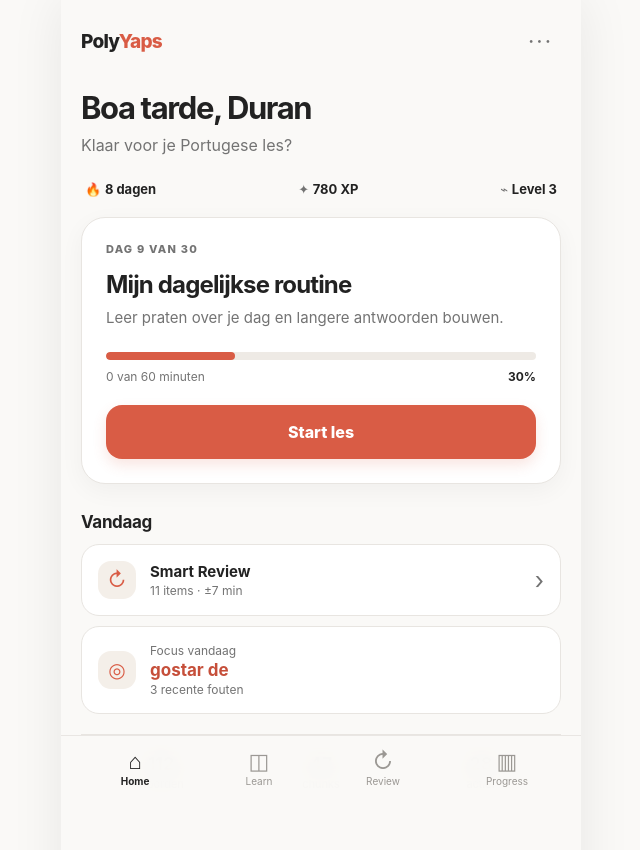
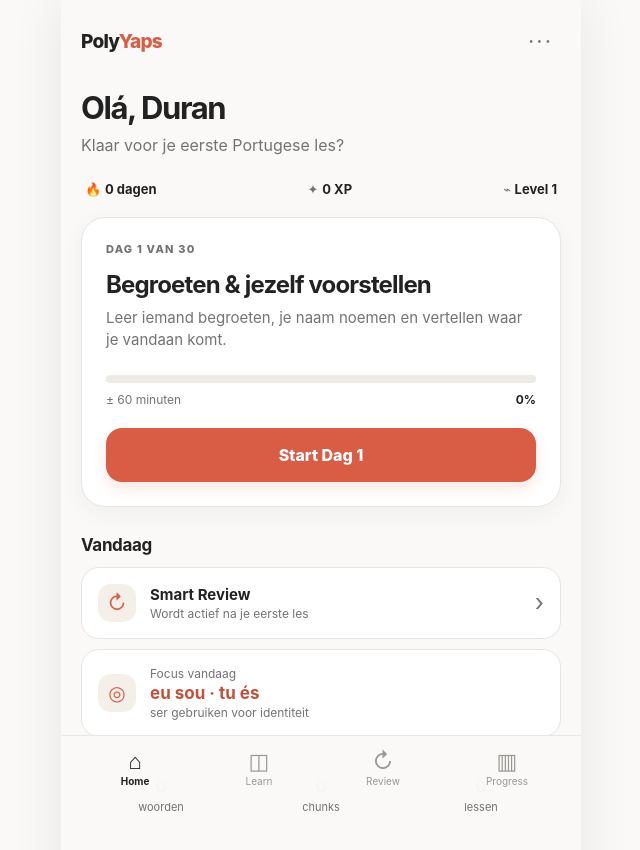
Before and after one commit to dielissentrading-commits/PolyYaps, a React (Vite) app: page / in a window 1280 px wide. Shown: the top 850 px of the page, without its empty margins (319-959 px from the left). Built offline with nearby package versions, Linux system fonts and the light colour scheme.

Commit message:
feat: connect app shell to real day 1 progress

```diff
--- a/src/App.tsx
+++ b/src/App.tsx
@@ -1,7 +1,8 @@
 import { useState } from 'react';
 import { BottomNav } from './components/BottomNav';
 import { LessonOverlay } from './components/LessonOverlay';
-import { lessons, reviewItems, skills } from './data/mockData';
+import { lessons } from './data/mockData';
+import { loadProgress, type ProgressState } from './lib/progress';
 
 type Tab = 'home' | 'learn' | 'review' | 'progress';
 
@@ -9,7 +10,10 @@ function Stars({ count = 0 }: { count?: number }) {
   return <span className="stars" aria-label={`${count} sterren`}>{'★'.repeat(count)}{'☆'.repeat(Math.max(0, 3 - count))}</span>;
 }
 
-function Home({ onStartLesson, onGoReview }: { onStartLesson: () => void; onGoReview: () => void }) {
+function Home({ progress, onStartLesson, onGoReview }: { progress: ProgressState; onStartLesson: () => void; onGoReview: () => void }) {
+  const completed = progress.completedDays.includes(1);
+  const dayOne = progress.dayResults[1];
+
   return (
     <main className="page home-page">
       <header className="brand-row">
@@ -18,72 +22,76 @@ function Home({ onStartLesson, onGoReview }: { onStartLesson: () => void; onGoRe
       </header>
 
       <section className="greeting">
-        <h1>Boa tarde, Duran</h1>
-        <p>Klaar voor je Portugese les?</p>
+        <h1>Olá, Duran</h1>
+        <p>{completed ? 'Je eerste Portugese les staat in de boeken.' : 'Klaar voor je eerste Portugese les?'}</p>
       </section>
 
       <div className="stat-strip">
-        <span>🔥 <strong>8 dagen</strong></span>
-        <span>✦ <strong>780 XP</strong></span>
-        <span>⌁ <strong>Level 3</strong></span>
+        <span>🔥 <strong>{progress.streak} {progress.streak === 1 ? 'dag' : 'dagen'}</strong></span>
+        <span>✦ <strong>{progress.totalXp} XP</strong></span>
+        <span>⌁ <strong>Level {progress.totalXp >= 100 ? 2 : 1}</strong></span>
       </div>
 
       <section className="daily-card">
-        <div className="eyebrow">DAG 9 VAN 30</div>
-        <h2>Mijn dagelijkse routine</h2>
-        <p>Leer praten over je dag en langere antwoorden bouwen.</p>
-        <div className="progress-line"><span style={{ width: '30%' }} /></div>
-        <div className="card-meta"><span>0 van 60 minuten</span><strong>30%</strong></div>
-        <button className="primary-button" onClick={onStartLesson}>Start les</button>
+        <div className="eyebrow">{completed ? 'DAG 1 AFGEROND' : 'DAG 1 VAN 30'}</div>
+        <h2>Begroeten & jezelf voorstellen</h2>
+        <p>{completed ? `Je scoorde ${dayOne?.score ?? 0}%. Herhalen mag altijd.` : 'Leer iemand begroeten, je naam noemen en vertellen waar je vandaan komt.'}</p>
+        <div className="progress-line"><span style={{ width: completed ? '100%' : '0%' }} /></div>
+        <div className="card-meta"><span>{completed ? 'Les voltooid' : '± 60 minuten'}</span><strong>{completed ? <Stars count={dayOne?.stars ?? 1} /> : '0%'}</strong></div>
+        <button className="primary-button" onClick={onStartLesson}>{completed ? 'Herhaal Dag 1' : 'Start Dag 1'}</button>
       </section>
 
       <section className="section-block">
         <div className="section-heading"><h3>Vandaag</h3></div>
         <button className="action-card" onClick={onGoReview}>
           <span className="action-icon">↻</span>
-          <span className="action-copy"><strong>Smart Review</strong><small>11 items · ±7 min</small></span>
+          <span className="action-copy"><strong>Smart Review</strong><small>{completed ? 'Je eerste items zijn opgeslagen' : 'Wordt actief na je eerste les'}</small></span>
           <span className="chevron">›</span>
         </button>
         <div className="focus-card">
           <span className="action-icon">◎</span>
-          <div className="action-copy"><small>Focus vandaag</small><strong>gostar de</strong><span>3 recente fouten</span></div>
+          <div className="action-copy"><small>{completed ? 'Volgende les' : 'Focus vandaag'}</small><strong>{completed ? 'Dag 2 · Persoonlijke informatie' : 'eu sou · tu és'}</strong><span>{completed ? 'Leeftijd, woonplaats en talen' : 'ser gebruiken voor identiteit'}</span></div>
         </div>
       </section>
 
       <section className="mini-mastery">
-        <div><strong>112</strong><span>woorden</span></div>
-        <div><strong>47</strong><span>chunks</span></div>
-        <div><strong>28</strong><span>actief</span></div>
+        <div><strong>{progress.learnedWords.length}</strong><span>woorden</span></div>
+        <div><strong>{progress.learnedChunks.length}</strong><span>chunks</span></div>
+        <div><strong>{progress.completedDays.length}</strong><span>lessen</span></div>
       </section>
     </main>
   );
 }
 
-function Learn({ onStartLesson }: { onStartLesson: () => void }) {
+function Learn({ progress, onStartLesson }: { progress: ProgressState; onStartLesson: () => void }) {
+  const dayOne = progress.dayResults[1];
   return (
     <main className="page learn-page">
       <header className="page-header">
         <div><div className="eyebrow">30 DAGEN</div><h1>Je route door Portugal</h1></div>
-        <span className="route-progress">8/30</span>
+        <span className="route-progress">{progress.completedDays.length}/30</span>
       </header>
-      <p className="lead compact">Elke les brengt je dichter bij een gesprek dat echt bruikbaar voelt.</p>
+      <p className="lead compact">Dag 1 is nu volledig speelbaar. De rest van het curriculum staat al klaar voor de volgende releases.</p>
 
       <section className="learning-path">
         {lessons.map((lesson, index) => {
+          const dayOneComplete = lesson.day === 1 && progress.completedDays.includes(1);
+          const status = lesson.day === 1 ? (dayOneComplete ? 'complete' : 'current') : 'upcoming';
           const isChallenge = lesson.day % 5 === 0;
           return (
             <div className="path-row" key={lesson.day}>
               <div className={`path-line ${index === lessons.length - 1 ? 'last' : ''}`} />
               <button
-                className={`path-node ${lesson.status} ${isChallenge ? 'challenge' : ''}`}
-                onClick={lesson.status === 'current' ? onStartLesson : undefined}
+                className={`path-node ${status} ${isChallenge ? 'challenge' : ''}`}
+                onClick={lesson.day === 1 ? onStartLesson : undefined}
+                aria-label={`Dag ${lesson.day}: ${lesson.title}`}
               >
-                <span>{isChallenge ? '✦' : lesson.status === 'complete' || lesson.status === 'challenge' ? '✓' : lesson.day}</span>
+                <span>{dayOneComplete ? '✓' : isChallenge ? '✦' : lesson.day}</span>
               </button>
-              <div className={`path-copy ${lesson.status}`}>
+              <div className={`path-copy ${status}`}>
                 {lesson.city && <small>{lesson.city.toUpperCase()}</small>}
                 <strong>Dag {lesson.day} · {lesson.title}</strong>
-                <span>{lesson.phase}{lesson.stars ? ' · ' : ''}{lesson.stars ? <Stars count={lesson.stars} /> : null}</span>
+                <span>{lesson.phase}{lesson.day === 1 && dayOne?.stars ? ' · ' : ''}{lesson.day === 1 && dayOne?.stars ? <Stars count={dayOne.stars} /> : null}</span>
               </div>
             </div>
           );
@@ -93,83 +101,85 @@ function Learn({ onStartLesson }: { onStartLesson: () => void }) {
   );
 }
 
-function Review() {
+function Review({ progress }: { progress: ProgressState }) {
+  const hasContent = progress.completedDays.includes(1);
+  const reviewItems = [
+    ['olá', 'hallo'],
+    ['obrigado', 'bedankt'],
+    ['português', 'Portugees'],
+    ['Sou neerlandês.', 'Ik ben Nederlands.'],
+    ['Como te chamas?', 'Hoe heet je?'],
+  ];
+
   return (
     <main className="page review-page">
-      <header className="page-header">
-        <div><div className="eyebrow">SLIM HERHALEN</div><h1>Smart Review</h1></div>
-      </header>
-      <p className="lead compact">PolyYaps kiest de items die vandaag de meeste aandacht verdienen.</p>
+      <header className="page-header"><div><div className="eyebrow">SLIM HERHALEN</div><h1>Smart Review</h1></div></header>
+      <p className="lead compact">Herhalen wordt opgebouwd uit woorden en chunks die je eerder hebt geleerd.</p>
 
       <section className="review-hero">
-        <strong>11</strong>
+        <strong>{hasContent ? 5 : 0}</strong>
         <span>items klaar</span>
-        <small>± 7 minuten</small>
+        <small>{hasContent ? 'Eerste reviewset · prototype' : 'Voltooi Dag 1 om items vrij te spelen'}</small>
         <div className="review-strengths">
-          <span><i className="dot weak" /> 3 moeilijk</span>
-          <span><i className="dot medium" /> 5 oefenen</span>
-          <span><i className="dot strong" /> 3 sterk</span>
+          <span><i className="dot weak" /> actief ophalen</span>
+          <span><i className="dot medium" /> luisteren</span>
+          <span><i className="dot strong" /> herkennen</span>
         </div>
-        <button className="primary-button">Start review</button>
+        <button className="primary-button" disabled={!hasContent}>{hasContent ? 'Smart Review komt in V0.3' : 'Nog geen review'}</button>
       </section>
 
-      <section className="section-block">
-        <div className="section-heading"><h3>Voorbeelditems</h3></div>
+      {hasContent && <section className="section-block">
+        <div className="section-heading"><h3>Opgeslagen uit Dag 1</h3></div>
         <div className="review-list">
-          {reviewItems.map((item) => (
-            <div className="review-row" key={item.portuguese}>
-              <i className={`dot ${item.strength}`} />
-              <div><strong>{item.portuguese}</strong><span>{item.dutch}</span></div>
+          {reviewItems.map(([portuguese, dutch], index) => (
+            <div className="review-row" key={portuguese}>
+              <i className={`dot ${index < 2 ? 'weak' : index < 4 ? 'medium' : 'strong'}`} />
+              <div><strong>{portuguese}</strong><span>{dutch}</span></div>
             </div>
           ))}
         </div>
-      </section>
+      </section>}
     </main>
   );
 }
 
-function Progress() {
+function Progress({ progress }: { progress: ProgressState }) {
+  const completed = progress.completedDays.length;
+  const percent = Math.round((completed / 30) * 100);
+  const dayOne = progress.dayResults[1];
+
   return (
     <main className="page progress-page">
-      <header className="page-header">
-        <div><div className="eyebrow">O MEU PROGRESSO</div><h1>Je Portugees</h1></div>
-      </header>
+      <header className="page-header"><div><div className="eyebrow">O MEU PROGRESSO</div><h1>Je Portugees</h1></div></header>
 
       <section className="progress-overview">
-        <div className="progress-ring" aria-label="40 procent voltooid"><span>40%</span></div>
-        <div><strong>Dag 12 van 30</strong><span>Goed op weg naar je eindgesprek.</span></div>
+        <div className="progress-ring dynamic-ring" style={{ '--progress': `${percent}%` } as React.CSSProperties}><span>{percent}%</span></div>
+        <div><strong>{completed ? `Dag ${progress.currentDay} klaar om te bouwen` : 'Start bij Dag 1'}</strong><span>{completed ? 'Je voortgang wordt lokaal op dit apparaat bewaard.' : 'Je eerste les zet de tracker in beweging.'}</span></div>
       </section>
 
       <div className="stat-grid">
-        <div><span>🔥</span><strong>12</strong><small>dagen</small></div>
-        <div><span>✦</span><strong>1.180</strong><small>XP</small></div>
-        <div><span>⌁</span><strong>4</strong><small>level</small></div>
+        <div><span>🔥</span><strong>{progress.streak}</strong><small>streak</small></div>
+        <div><span>✦</span><strong>{progress.totalXp}</strong><small>XP</small></div>
+        <div><span>⌁</span><strong>{progress.totalXp >= 100 ? 2 : 1}</strong><small>level</small></div>
       </div>
 
       <section className="section-block">
-        <div className="section-heading"><h3>Mijn vaardigheden</h3></div>
-        <div className="skill-list">
-          {skills.map((skill) => (
-            <div className="skill" key={skill.name}>
-              <div><strong>{skill.name}</strong><span>{skill.value}%</span></div>
-              <div className="skill-bar"><span style={{ width: `${skill.value}%` }} /></div>
-            </div>
-          ))}
+        <div className="section-heading"><h3>Echte voortgang</h3></div>
+        <div className="mastery-card">
+          <div><span className="mastery-dot active" /><strong>{progress.learnedWords.length}</strong><small>Woorden geleerd</small></div>
+          <div><span className="mastery-dot produced" /><strong>{progress.learnedChunks.length}</strong><small>Chunks geleerd</small></div>
+          <div><span className="mastery-dot remembered" /><strong>{completed}</strong><small>Lessen voltooid</small></div>
         </div>
       </section>
 
       <section className="section-block">
-        <div className="section-heading"><h3>Woordenschat</h3><span>157 geleerd</span></div>
-        <div className="mastery-card">
-          <div><span className="mastery-dot active" /><strong>22</strong><small>Actief</small></div>
-          <div><span className="mastery-dot produced" /><strong>35</strong><small>Geproduceerd</small></div>
-          <div><span className="mastery-dot remembered" /><strong>42</strong><small>Herinnerd</small></div>
-        </div>
+        <div className="section-heading"><h3>Dagresultaten</h3></div>
+        {dayOne ? <div className="result-history-card"><div><strong>Dag 1</strong><span>Begroeten & voorstellen</span></div><div><b>{dayOne.score}%</b><Stars count={dayOne.stars} /></div></div> : <div className="empty-state">Nog geen resultaten. Begin met Dag 1.</div>}
       </section>
 
       <div className="progress-links">
-        <button>🇵🇹 <span><strong>Portugees paspoort</strong><small>2 van 8 stempels</small></span><b>›</b></button>
-        <button>⌘ <span><strong>Achievements</strong><small>6 ontgrendeld</small></span><b>›</b></button>
+        <button>🇵🇹 <span><strong>Portugees paspoort</strong><small>{completed ? 'Eerste stempel komt bij Dag 5' : 'Nog geen stempels'}</small></span><b>›</b></button>
+        <button>⌘ <span><strong>Achievements</strong><small>{completed ? 'Primeiras Palavras ontgrendeld' : 'Begin met leren om achievements te verdienen'}</small></span><b>›</b></button>
       </div>
     </main>
   );
@@ -178,15 +188,16 @@ function Progress() {
 export default function App() {
   const [tab, setTab] = useState<Tab>('home');
   const [lessonOpen, setLessonOpen] = useState(false);
+  const [progress, setProgress] = useState<ProgressState>(() => loadProgress());
 
-  if (lessonOpen) return <LessonOverlay onClose={() => setLessonOpen(false)} />;
+  if (lessonOpen) return <LessonOverlay onClose={() => setLessonOpen(false)} onComplete={setProgress} />;
 
   return (
     <div className="app-shell">
-      {tab === 'home' && <Home onStartLesson={() => setLessonOpen(true)} onGoReview={() => setTab('review')} />}
-      {tab === 'learn' && <Learn onStartLesson={() => setLessonOpen(true)} />}
-      {tab === 'review' && <Review />}
-      {tab === 'progress' && <Progress />}
+      {tab === 'home' && <Home progress={progress} onStartLesson={() => setLessonOpen(true)} onGoReview={() => setTab('review')} />}
+      {tab === 'learn' && <Learn progress={progress} onStartLesson={() => setLessonOpen(true)} />}
+      {tab === 'review' && <Review progress={progress} />}
+      {tab === 'progress' && <Progress progress={progress} />}
       <BottomNav active={tab} onChange={setTab} />
     </div>
   );
```
